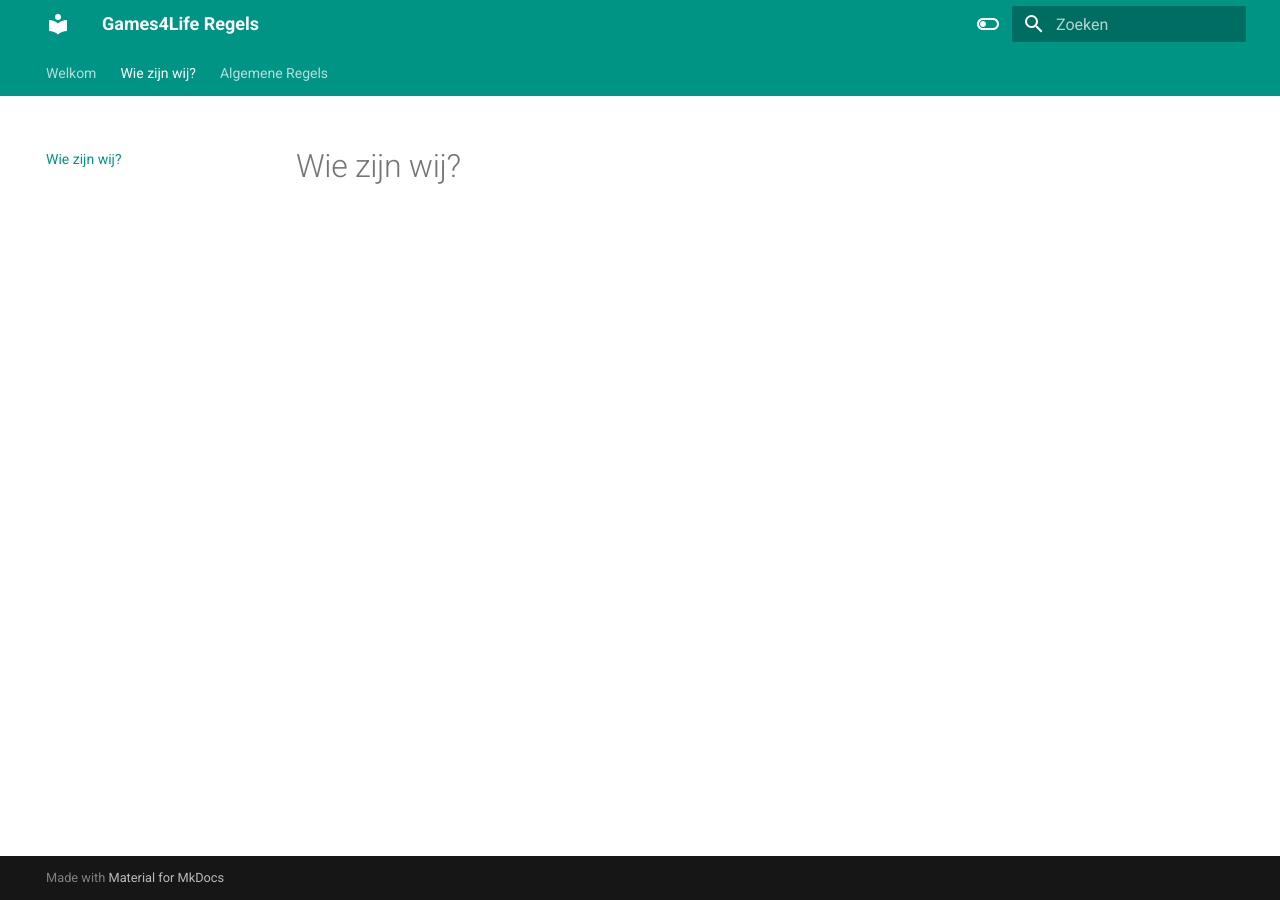
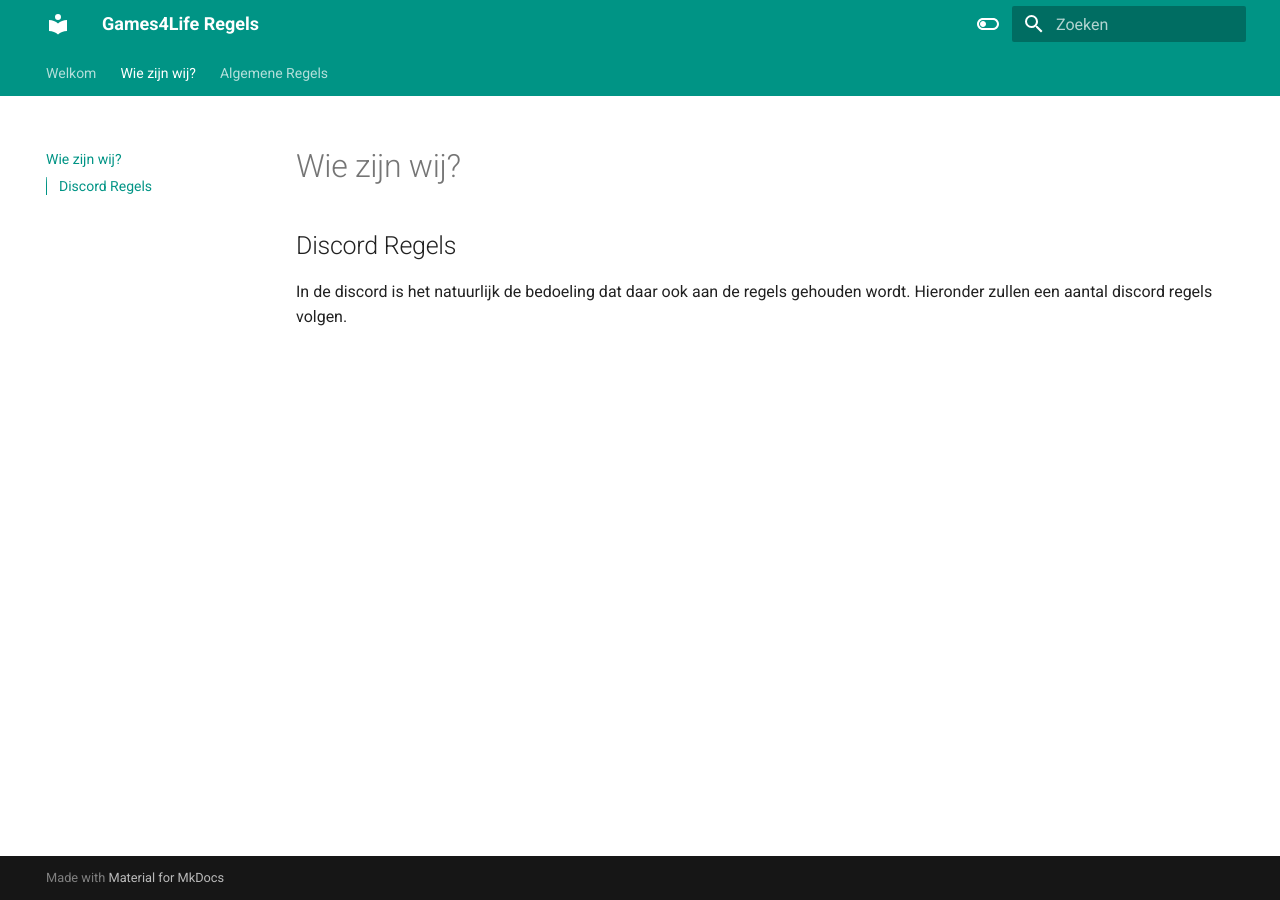
Before and after one commit to quintyboygames/games4life.github.io, an MkDocs documentation site: the page built from docs/over.md, in a window 1280 px wide. Built offline with MkDocs 1.6.1 and Material for MkDocs 9.7.7, drawn with Linux system fonts in a browser that asks for light colours.

Commit message:
Update over.md

```diff
--- a/docs/over.md
+++ b/docs/over.md
@@ -1 +1,5 @@
 # Wie zijn wij?
+
+## Discord Regels
+
+In de discord is het natuurlijk de bedoeling dat daar ook aan de regels gehouden wordt. Hieronder zullen een aantal discord regels volgen.
```
